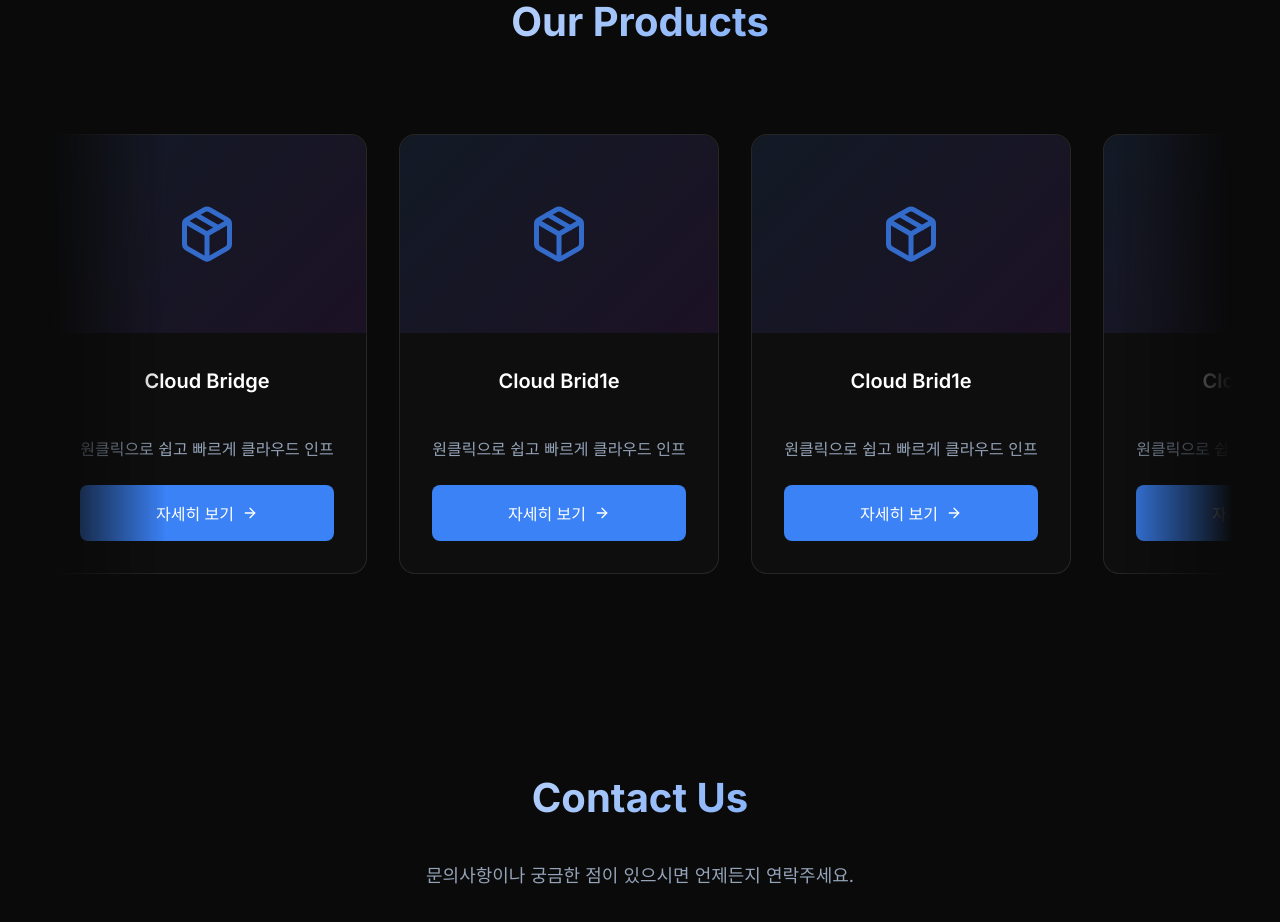
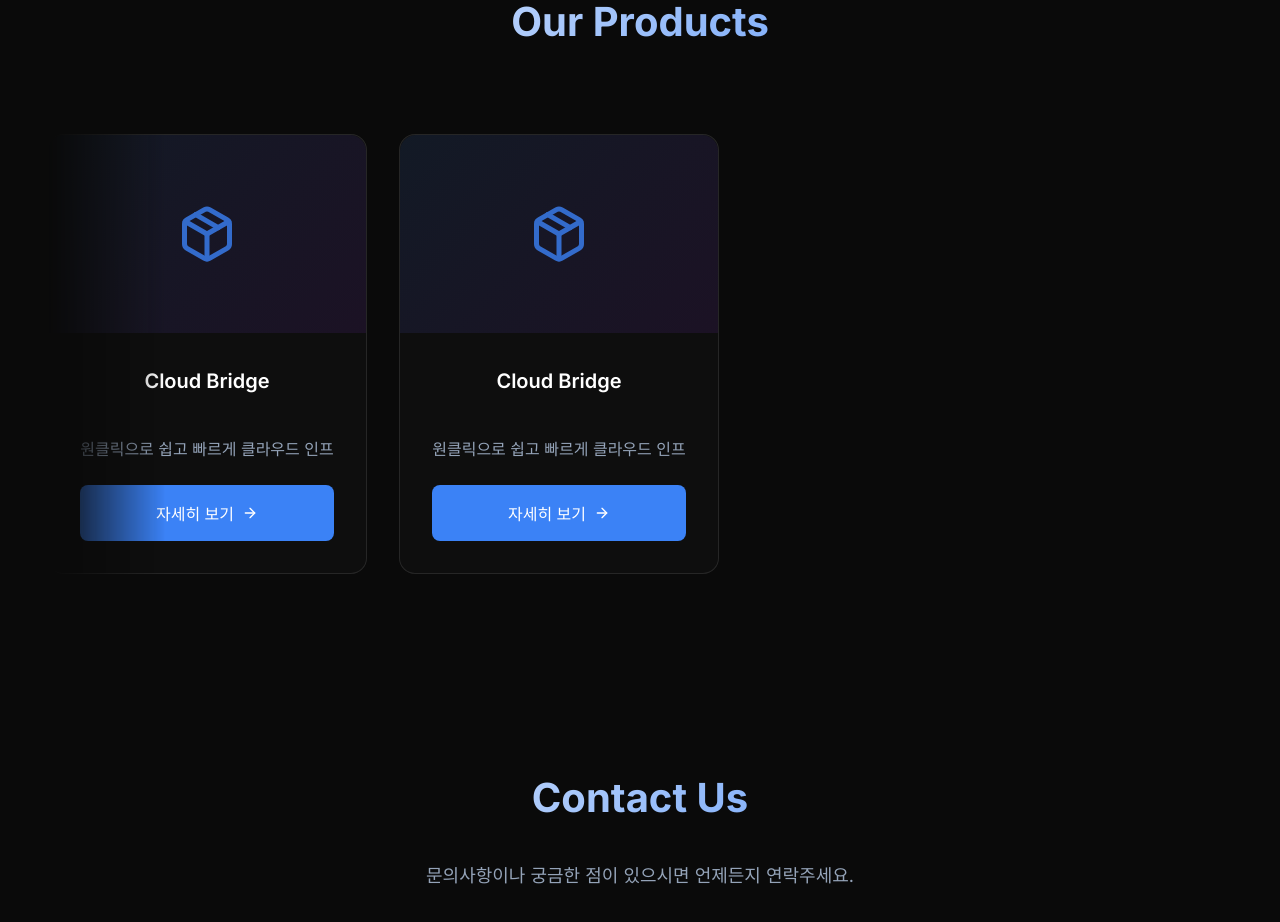
Before and after one commit to Biny-Global/homepage, a Next.js app: page / in a window 1280 px wide. Shown: the part 3020-3942 px from the top of the page. Built offline with nearby package versions, Linux system fonts and the light colour scheme; no server answers.

Commit message:
Ready for deployment

```diff
--- a/src/app/page.tsx
+++ b/src/app/page.tsx
@@ -217,25 +217,7 @@ export default function Home() {
       description: "원클릭으로 쉽고 빠르게 클라우드 인프라를 구축하고 관리합니다.",
 
       buttonText: "자세히 보기"
-    },
-    {
-      title: "Cloud Brid1e",
-      description: "원클릭으로 쉽고 빠르게 클라우드 인프라를 구축하고 관리합니다.",
-
-      buttonText: "자세히 보기"
-    },
-    {
-      title: "Cloud Brid1e",
-      description: "원클릭으로 쉽고 빠르게 클라우드 인프라를 구축하고 관리합니다.",
-
-      buttonText: "자세히 보기"
-    },
-    {
-      title: "Cloud Brid1e",
-      description: "원클릭으로 쉽고 빠르게 클라우드 인프라를 구축하고 관리합니다.",
-
-      buttonText: "자세히 보기"
-    },
+    }
 
   ];
 
```
